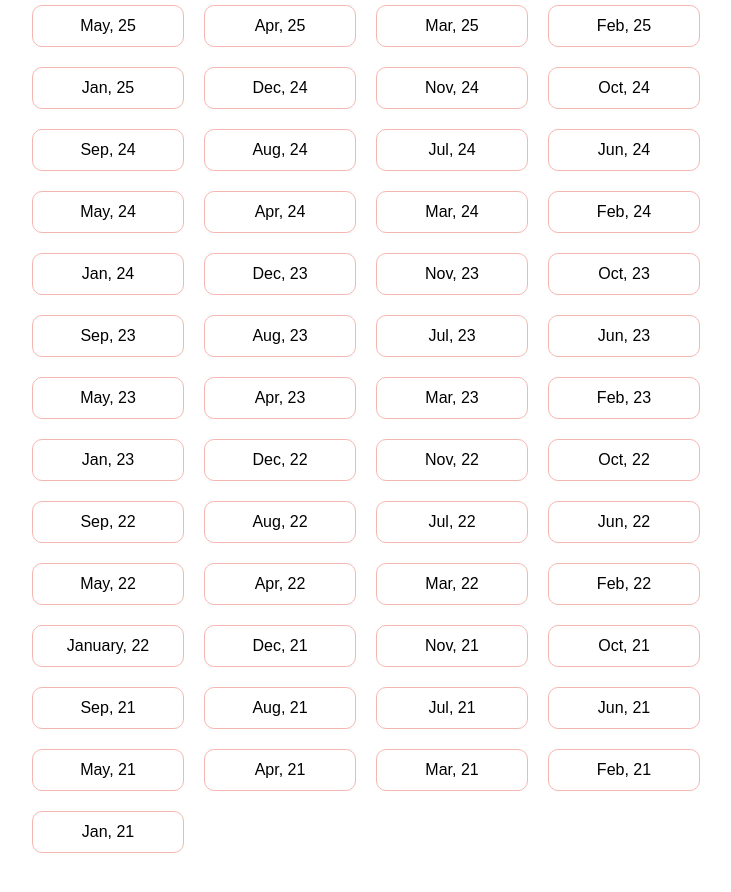
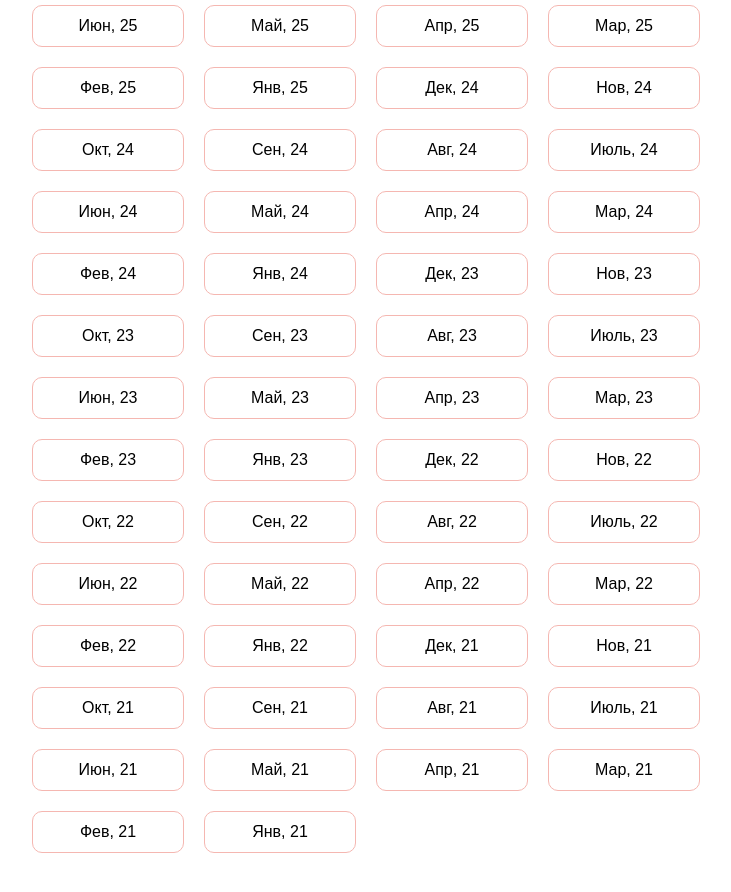
Before and after one commit to maxim-berdnikov/geek-stats, a React (Create React App) app: page / in a window 1280 px wide. Shown: the part 260-1152 px from the top of the page, without its empty margins (258-989 px from the left). Built offline with nearby package versions, Linux system fonts and the light colour scheme.

Commit message:
Обновить базу

```diff
--- a/src/Components/DB.ts
+++ b/src/Components/DB.ts
@@ -2,7 +2,7 @@ import { MonthProps } from "../Types";
 
 export const DB: MonthProps[] = [
   {
-    month: "Jan, 21",
+    month: "Янв, 21",
     content: {
       movies: [
         "Wonder Woman 1984",
@@ -56,7 +56,7 @@ export const DB: MonthProps[] = [
     },
   },
   {
-    month: "Feb, 21",
+    month: "Фев, 21",
     content: {
       movies: [
         "Аванпост",
@@ -83,7 +83,7 @@ export const DB: MonthProps[] = [
     },
   },
   {
-    month: "Mar, 21",
+    month: "Мар, 21",
     content: {
       movies: [
         "Croods 2",
@@ -106,7 +106,7 @@ export const DB: MonthProps[] = [
     },
   },
   {
-    month: "Apr, 21",
+    month: "Апр, 21",
     content: {
       movies: [
         "Pacific Rim",
@@ -129,7 +129,7 @@ export const DB: MonthProps[] = [
     },
   },
   {
-    month: "May, 21",
+    month: "Май, 21",
     content: {
       movies: [
         "Mummy",
@@ -154,7 +154,7 @@ export const DB: MonthProps[] = [
     },
   },
   {
-    month: "Jun, 21",
+    month: "Июн, 21",
     content: {
       movies: [
         "The Lord of the Rings: The Fellowship of the Ring",
@@ -166,14 +166,14 @@ export const DB: MonthProps[] = [
     },
   },
   {
-    month: "Jul, 21",
+    month: "Июль, 21",
     content: {
       movies: ["Bad Boys"],
       tv_shows: ["Пищеблок (1st)", "Sweet Tooth (1st)"],
     },
   },
   {
-    month: "Aug, 21",
+    month: "Авг, 21",
     content: {
       movies: [
         "Bad Boys 2",
@@ -189,7 +189,7 @@ export const DB: MonthProps[] = [
     },
   },
   {
-    month: "Sep, 21",
+    month: "Сен, 21",
     content: {
       movies: [
         "The Witcher: Nightmare of the Wolf ",
@@ -209,7 +209,7 @@ export const DB: MonthProps[] = [
     },
   },
   {
-    month: "Oct, 21",
+    month: "Окт, 21",
     content: {
       movies: ["Веном 2"],
       tv_shows: ["The North Water"],
@@ -222,7 +222,7 @@ export const DB: MonthProps[] = [
     },
   },
   {
-    month: "Nov, 21",
+    month: "Нов, 21",
     content: {
       tv_shows: [
         "Squid Game (1st)",
@@ -241,7 +241,7 @@ export const DB: MonthProps[] = [
     },
   },
   {
-    month: "Dec, 21",
+    month: "Дек, 21",
     content: {
       movies: [
         "Человек-паук: Нет пути домой",
@@ -257,7 +257,7 @@ export const DB: MonthProps[] = [
     },
   },
   {
-    month: "January, 22",
+    month: "Янв, 22",
     content: {
       movies: [
         "Последний богатырь. Корень зла",
@@ -282,7 +282,7 @@ export const DB: MonthProps[] = [
     },
   },
   {
-    month: "Feb, 22",
+    month: "Фев, 22",
     content: {
       movies: [
         "Raya and the Last Dragon",
@@ -295,7 +295,7 @@ export const DB: MonthProps[] = [
     },
   },
   {
-    month: "Mar, 22",
+    month: "Мар, 22",
     content: {
       tv_shows: ["Why women kill S2"],
       games: [{ title: "Marvel Spider-Man", perfect: false }],
@@ -303,7 +303,7 @@ export const DB: MonthProps[] = [
     },
   },
   {
-    month: "Apr, 22",
+    month: "Апр, 22",
     content: {
       movies: [
         "Большой ух",
@@ -317,7 +317,7 @@ export const DB: MonthProps[] = [
     },
   },
   {
-    month: "May, 22",
+    month: "Май, 22",
     content: {
       movies: ["Зачинщики", "Маленькие чудовища", "Jungle Cruise", "Free Guy"],
       tv_shows: ["Game of Thrones. S1"],
@@ -326,7 +326,7 @@ export const DB: MonthProps[] = [
     },
   },
   {
-    month: "Jun, 22",
+    month: "Июн, 22",
     content: {
       movies: [
         "Mortal Kombat (2021)",
@@ -340,7 +340,7 @@ export const DB: MonthProps[] = [
     },
   },
   {
-    month: "Jul, 22",
+    month: "Июль, 22",
     content: {
       movies: ["Sing", "Sing 2", "Jurassic World: Dominion"],
       tv_shows: ["Нулевой пациент. S1", "Loki. S1"],
@@ -348,7 +348,7 @@ export const DB: MonthProps[] = [
     },
   },
   {
-    month: "Aug, 22",
+    month: "Авг, 22",
     content: {
       movies: ["Prey", "Black Widow", "Boss Level"],
       tv_shows: [
@@ -360,7 +360,7 @@ export const DB: MonthProps[] = [
     },
   },
   {
-    month: "Sep, 22",
+    month: "Сен, 22",
     content: {
       movies: ["The Batman 2022", "Arrival", "Ready or Not"],
       tv_shows: [
@@ -375,20 +375,20 @@ export const DB: MonthProps[] = [
     },
   },
   {
-    month: "Oct, 22",
+    month: "Окт, 22",
     content: {
       movies: ["Rapa Nui"],
       tv_shows: ["The Boys. S3", "I am Groot. S1"],
     },
   },
   {
-    month: "Nov, 22",
+    month: "Нов, 22",
     content: {
       tv_shows: ["Primal. S2", "Star Wars: Visions. S1"],
     },
   },
   {
-    month: "Dec, 22",
+    month: "Дек, 22",
     content: {
       movies: ["Thor. Love and Thunder", "Непослушник"],
       tv_shows: ["The Expanse. S6"],
@@ -402,7 +402,7 @@ export const DB: MonthProps[] = [
     },
   },
   {
-    month: "Jan, 23",
+    month: "Янв, 23",
     content: {
       movies: [
         "Harry Potter and the Philosopher's Stone",
@@ -416,7 +416,7 @@ export const DB: MonthProps[] = [
     },
   },
   {
-    month: "Feb, 23",
+    month: "Фев, 23",
     content: {
       movies: [
         "Шоугерлз",
@@ -428,7 +428,7 @@ export const DB: MonthProps[] = [
     },
   },
   {
-    month: "Mar, 23",
+    month: "Мар, 23",
     content: {
       movies: [
         "Трям! Здравствуйте",
@@ -456,21 +456,21 @@ export const DB: MonthProps[] = [
     },
   },
   {
-    month: "Apr, 23",
+    month: "Апр, 23",
     content: {
       tv_shows: ["House of the Dragon (1 сезон)"],
       comics: ["Чёрный Молот. Эра Рока II"],
     },
   },
   {
-    month: "May, 23",
+    month: "Май, 23",
     content: {
       tv_shows: ["Полярный (2 сезон)", "Ольга (4 сезон)"],
       games: [{ title: "We Were Here Together" }],
     },
   },
   {
-    month: "Jun, 23",
+    month: "Июн, 23",
     content: {
       movies: [
         "Dungeon and Dragons: Honor among thieves",
@@ -480,7 +480,7 @@ export const DB: MonthProps[] = [
     },
   },
   {
-    month: "Jul, 23",
+    month: "Июль, 23",
     content: {
       movies: ["Бахубали. Начало", "Бахубали. Завершение"],
       tv_shows: [
@@ -492,13 +492,13 @@ export const DB: MonthProps[] = [
     },
   },
   {
-    month: "Aug, 23",
+    month: "Авг, 23",
     content: {
       tv_shows: ["Последнее королевство 5 сезон"],
     },
   },
   {
-    month: "Sep, 23",
+    month: "Сен, 23",
     content: {
       movies: ["7 королей должны умереть"],
       tv_shows: ["Пишеблок 2 сезон"],
@@ -506,14 +506,14 @@ export const DB: MonthProps[] = [
     },
   },
   {
-    month: "Oct, 23",
+    month: "Окт, 23",
     content: {
       movies: ["Madagascar"],
       tv_shows: ["Разрешите обратиться (1 сезон)"],
     },
   },
   {
-    month: "Nov, 23",
+    month: "Нов, 23",
     content: {
       movies: [
         "John Wick 4",
@@ -537,7 +537,7 @@ export const DB: MonthProps[] = [
     },
   },
   {
-    month: "Dec, 23",
+    month: "Дек, 23",
     content: {
       movies: [
         "The Best Exotic Hotel Merigold",
@@ -554,7 +554,7 @@ export const DB: MonthProps[] = [
     },
   },
   {
-    month: "Jan, 24",
+    month: "Янв, 24",
     content: {
       movies: [
         "Холоп 2",
@@ -573,7 +573,7 @@ export const DB: MonthProps[] = [
     },
   },
   {
-    month: "Feb, 24",
+    month: "Фев, 24",
     content: {
       movies: ["Fast 10", "Black Adam", "Синий жук"],
       books: ["Ведьмак. Крещение огнём"],
@@ -595,7 +595,7 @@ export const DB: MonthProps[] = [
     },
   },
   {
-    month: "Mar, 24",
+    month: "Мар, 24",
     content: {
       comics: ["Веном. Духи возмездия"],
       games: [
@@ -614,7 +614,7 @@ export const DB: MonthProps[] = [
     },
   },
   {
-    month: "Apr, 24",
+    month: "Апр, 24",
     content: {
       tv_shows: ["Монарх. Наследник монстров (1 сезон)"],
       comics: [
@@ -635,7 +635,7 @@ export const DB: MonthProps[] = [
     },
   },
   {
-    month: "May, 24",
+    month: "Май, 24",
     content: {
       comics: ["Клинок бессмертного. Книга 1"],
       games: [{ title: "100 Christmas Cats", perfect: true }],
@@ -643,7 +643,7 @@ export const DB: MonthProps[] = [
     },
   },
   {
-    month: "Jun, 24",
+    month: "Июн, 24",
     content: {
       movies: [
         "Godzilla x Kong: The New Empire",
@@ -661,7 +661,7 @@ export const DB: MonthProps[] = [
     },
   },
   {
-    month: "Jul, 24",
+    month: "Июль, 24",
     content: {
       movies: [
         "Dawn Of The Planet Of The Apes",
@@ -686,7 +686,7 @@ export const DB: MonthProps[] = [
     },
   },
   {
-    month: "Aug, 24",
+    month: "Авг, 24",
     content: {
       movies: [
         "Meg 2: The Trench",
@@ -723,7 +723,7 @@ export const DB: MonthProps[] = [
     },
   },
   {
-    month: "Sep, 24",
+    month: "Сен, 24",
     content: {
       tv_shows: ["Арт и факт. 1 сезон"],
       audiobooks: ["Эрест Сетон-Томпсон. Рассказы о животных"],
@@ -734,7 +734,7 @@ export const DB: MonthProps[] = [
     },
   },
   {
-    month: "Oct, 24",
+    month: "Окт, 24",
     content: {
       movies: ["A Knight Story", "Мартынко"],
       tv_shows: ["His Dark Materials (3 сезон)"],
@@ -745,7 +745,7 @@ export const DB: MonthProps[] = [
     },
   },
   {
-    month: "Nov, 24",
+    month: "Нов, 24",
     content: {
       movies: ["Hot Fuzz"],
       tv_shows: ["The 10th Kingdom (1 сезон)", "Варвары (2 сезон)"],
@@ -765,7 +765,7 @@ export const DB: MonthProps[] = [
     },
   },
   {
-    month: "Dec, 24",
+    month: "Дек, 24",
     content: {
       movies: ["Тайна Третьей планеты", "  Путешествие муравья"],
       tv_shows: ["Красный состав. Антология русского хоррора"],
@@ -774,7 +774,7 @@ export const DB: MonthProps[] = [
     },
   },
   {
-    month: "Jan, 25",
+    month: "Янв, 25",
     content: {
       comics: [
         "Убийца гоблинов. Книга 2",
@@ -795,7 +795,7 @@ export const DB: MonthProps[] = [
     },
   },
   {
-    month: "Feb, 25",
+    month: "Фев, 25",
     content: {
       comics: ["Убийца гоблинов. Книга 9", "Убийца гоблинов. Книга 10"],
       audiobooks: ["12 подвигов Геракла"],
@@ -803,7 +803,7 @@ export const DB: MonthProps[] = [
     },
   },
   {
-    month: "Mar, 25",
+    month: "Мар, 25",
     content: {
       comics: [
         "Конан. Змеиная война",
@@ -816,7 +816,7 @@ export const DB: MonthProps[] = [
     },
   },
   {
-    month: "Apr, 25",
+    month: "Апр, 25",
     content: {
       comics: [
         "Долина червя",
@@ -834,7 +834,7 @@ export const DB: MonthProps[] = [
     },
   },
   {
-    month: "May, 25",
+    month: "Май, 25",
     content: {
       comics: ["Кафе Бессонница", "Кром"],
       audiobooks: [
@@ -849,7 +849,7 @@ export const DB: MonthProps[] = [
     },
   },
   {
-    month: "Jun, 25",
+    month: "Июн, 25",
     content: {
       comics: [
         "Приключения мистера Фрога и мисс Мышки",
@@ -867,7 +867,7 @@ export const DB: MonthProps[] = [
     },
   },
   {
-    month: "Jul, 25",
+    month: "Июл, 25",
     content: {
       comics: [
         "Гидеон Фолз. Книга 1",
@@ -882,7 +882,7 @@ export const DB: MonthProps[] = [
     },
   },
   {
-    month: "Aug, 25",
+    month: "Авг, 25",
     content: {
       comics: [
         "Диптих",
@@ -896,7 +896,7 @@ export const DB: MonthProps[] = [
     },
   },
   {
-    month: "Sep, 25",
+    month: "Сен, 25",
     content: {
       comics: [
         "Жизнь и смерть Конана-Варвара",
@@ -920,14 +920,14 @@ export const DB: MonthProps[] = [
     },
   },
   {
-    month: "Oct, 25",
+    month: "Окт, 25",
     content: {
       audiobooks: ["Кавказский пленник. Л. Н. Толстой "],
       games: [{ title: "Cats & Seek. Osaka", perfect: true }],
     },
   },
   {
-    month: "Nov, 2025",
+    month: "Нов, 25",
     content: {
       audiobooks: ["Артур Конан Дойл. Затерянный мир"],
       books: ["Битва за Лукоморье. Книга 3"],
@@ -940,7 +940,7 @@ export const DB: MonthProps[] = [
     },
   },
   {
-    month: "Dec, 25",
+    month: "Дек, 25",
     content: {
       audiobooks: ["Потомокъ. Кирилл Кощеев, Ирины Волынская"],
       games: [
@@ -951,7 +951,7 @@ export const DB: MonthProps[] = [
     },
   },
   {
-    month: "Jan, 26",
+    month: "Янв, 26",
     content: {
       audiobooks: [
         "Гавриил Блаженный. Месть Аиды",
@@ -967,7 +967,13 @@ export const DB: MonthProps[] = [
         { title: "Star Wars Jedi: Fallen Order", perfect: true },
         { title: "Bright Memory" },
       ],
-      tv_shows: ["Проект Анна Николаевна. 3 сезон"],
+      tv_shows: ["Проект Анна Николаевна. 3 сезон", "Звезды. 2 сезон"],
+    },
+  },
+  {
+    month: "Фев, 26",
+    content: {
+      audiobooks: ["Лайон Спрэг де Камп. Часы Ираза"],
     },
   },
 ];
```
